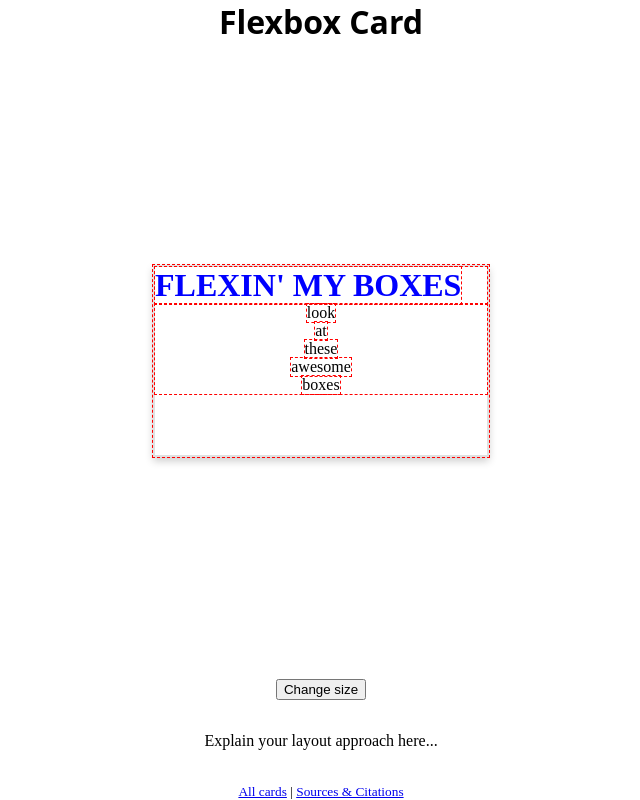
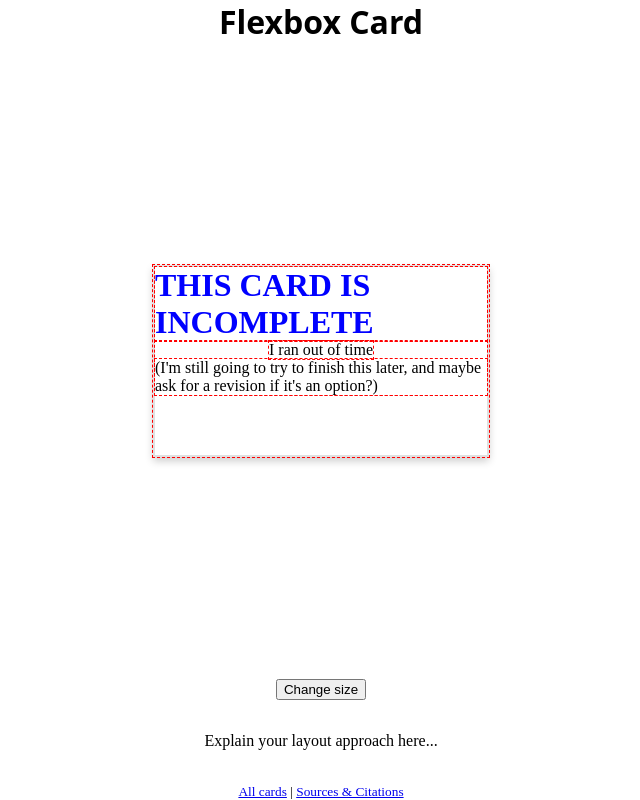
Before and after one commit to IACS-26-27/web-design-1-business-card-cereal3000, a website: page flex.html in a window 1280 px wide. Shown: the whole page, without its empty margins (319-959 px from the left). Drawn offline with Linux system fonts and the light colour scheme.

Commit message:
FLEXBOX INCOMPLETE

```diff
--- a/flex.html
+++ b/flex.html
@@ -15,14 +15,12 @@
     <div class="card landscape">
       <div class="card-front">
         <div class="title">
-          <h1>FLEXIN' MY BOXES</h1>
+          <h1>THIS CARD IS INCOMPLETE</h1>
         </div>
         <div class="boom">
-          <p>look</p>
-          <p>at</p>
-          <p>these</p>
-          <p>awesome</p>
-          <p>boxes</p>
+          <p>I ran out of time</p>
+          <p>(I'm still going to try to finish this later, and maybe ask for a revision if it's an
+            option?)</p>
         </div>
       </div>
       <div class="card-back">
```
